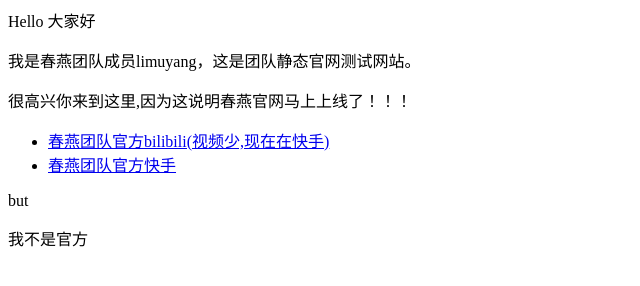
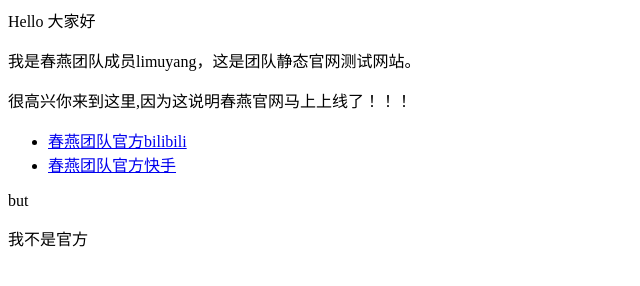
Before and after one commit to chunyanlimuyang/chunyanlimuyang.github.io, a plain HTML site: page index.html in a window 1280 px wide. Shown: the whole page, without its empty margins (0-640 px from the left). Drawn offline with Linux system fonts and the light colour scheme.

Commit message:
Update index.html

```diff
--- a/index.html
+++ b/index.html
@@ -3,7 +3,7 @@
 <p>很高兴你来到这里,因为这说明春燕官网马上上线了！！！</p>
 
 <ul>
-  <li> <a href="https://space.bilibili.com/1294069468">春燕团队官方bilibili(视频少,现在在快手)</a> </li>
+  <li> <a href="https://space.bilibili.com/1294069468">春燕团队官方bilibili</a> </li>
   <li> <a href="https://www.kuaishou.com/profile/3xa8ubcs97f558g">春燕团队官方快手</a> </li>
 </ul>
 
```
